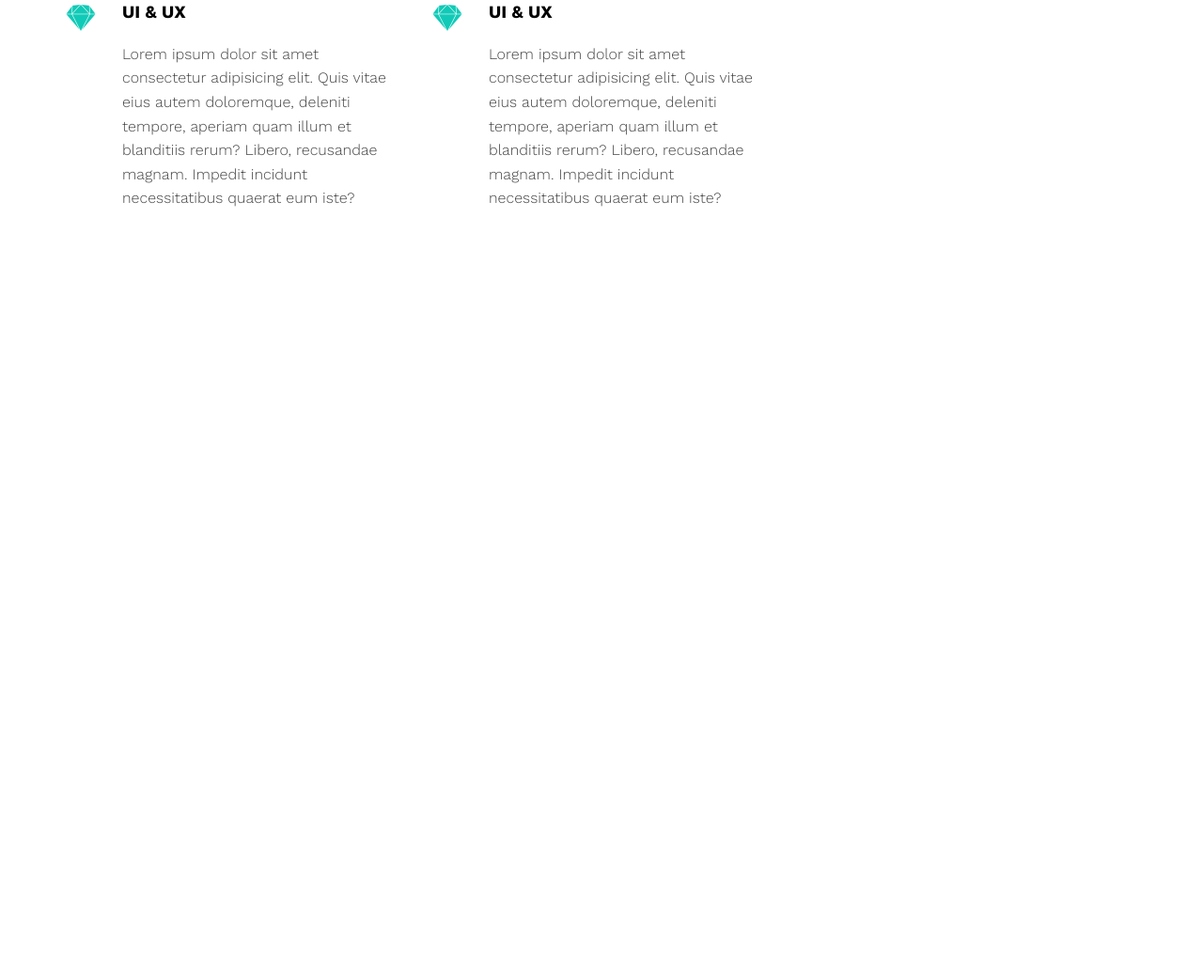
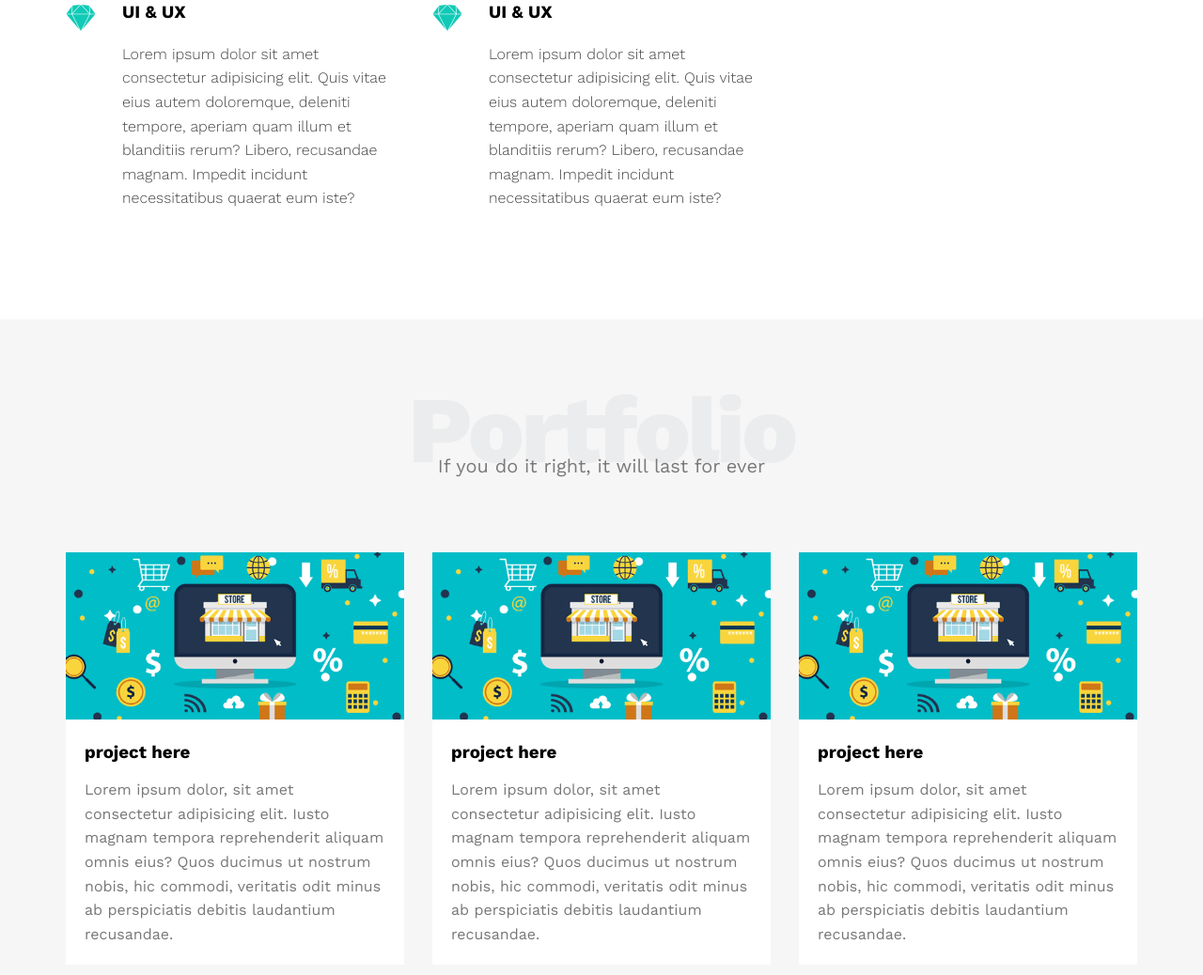
Before and after one commit to mahmoudjhonny/Agency-Web-Template, a plain HTML site: page index.html in a window 1280 px wide. Shown: the part 1862-2900 px from the top of the page at 94% size. Before the commit the page ends 2202 px from the top, so only its background shows below. Drawn offline with nearby package versions, Linux system fonts and the light colour scheme.

Commit message:
portfolio section

```diff
--- a/css/index.css
+++ b/css/index.css
@@ -1,6 +1,8 @@
 :root {
   --main-color: #10cab7;
   --secondary-color: #2c4755;
+  --section-padding: 60px;
+  --section-backgroung: #f6f6f6;
 }
 
 * {
@@ -114,7 +116,7 @@ body {
   list-style: none;
   margin: 0;
   padding: 0;
-  background-color: #f6f6f6;
+  background-color: var(--section-backgroung);
   position: absolute;
   right: 0;
   min-width: 200px;
@@ -126,7 +128,7 @@ body {
 .header .links ul::before {
   content: "";
   border: 10px solid;
-  border-color: transparent transparent #f6f6f6 transparent;
+  border-color: transparent transparent var(--section-backgroung) transparent;
   position: absolute;
   right: 5px;
   top: -20px;
@@ -182,9 +184,9 @@ body {
 }
 
 .features {
-  padding-top: 60px;
-  padding-bottom: 60px;
-  background-color: #f6f6f6;
+  padding-top: var(--section-padding);
+  padding-bottom: var(--section-padding);
+  background-color: var(--section-backgroung);
 }
 
 .features .container {
@@ -279,3 +281,38 @@ body {
     display: none;
   }
 }
+
+.portfolio {
+  padding-top: var(--section-padding);
+  padding-bottom: var(--section-padding);
+  background-color: var(--section-backgroung);
+}
+
+.portfolio .portfolio-content {
+  display: grid;
+  grid-template-columns: repeat(auto-fill, minmax(300px, 1fr));
+  grid-gap: 30px;
+  margin-top: 80px;
+}
+
+.portfolio .portfolio-content .card {
+  background-color: #fff;
+}
+
+.portfolio .portfolio-content .card img {
+  width: 100%;
+}
+
+.portfolio .portfolio-content .card .info {
+  padding: 20px;
+}
+
+.portfolio .portfolio-content .card h3 {
+  margin: 0;
+}
+
+.portfolio .portfolio-content .card p {
+  line-height: 1.6;
+  color: #777;
+  margin-bottom: 0;
+}
--- a/index.html
+++ b/index.html
@@ -75,6 +75,7 @@
         </div>
       </div>
     </div>
+
     <div class="services">
       <div class="container">
         <h2 class="specialHeading">Services</h2>
@@ -140,5 +141,50 @@
         </div>
       </div>
     </div>
+
+    <div class="portfolio">
+      <div class="container">
+        <h2 class="specialHeading">Portfolio</h2>
+        <p>If you do it right, it will last for ever</p>
+        <div class="portfolio-content">
+          <div class="card">
+            <img src="images/image-one.png" alt="" srcset="" />
+            <div class="info">
+              <h3>project here</h3>
+              <p>
+                Lorem ipsum dolor, sit amet consectetur adipisicing elit. Iusto
+                magnam tempora reprehenderit aliquam omnis eius? Quos ducimus ut
+                nostrum nobis, hic commodi, veritatis odit minus ab perspiciatis
+                debitis laudantium recusandae.
+              </p>
+            </div>
+          </div>
+          <div class="card">
+            <img src="images/image-one.png" alt="" srcset="" />
+            <div class="info">
+              <h3>project here</h3>
+              <p>
+                Lorem ipsum dolor, sit amet consectetur adipisicing elit. Iusto
+                magnam tempora reprehenderit aliquam omnis eius? Quos ducimus ut
+                nostrum nobis, hic commodi, veritatis odit minus ab perspiciatis
+                debitis laudantium recusandae.
+              </p>
+            </div>
+          </div>
+          <div class="card">
+            <img src="images/image-one.png" alt="" srcset="" />
+            <div class="info">
+              <h3>project here</h3>
+              <p>
+                Lorem ipsum dolor, sit amet consectetur adipisicing elit. Iusto
+                magnam tempora reprehenderit aliquam omnis eius? Quos ducimus ut
+                nostrum nobis, hic commodi, veritatis odit minus ab perspiciatis
+                debitis laudantium recusandae.
+              </p>
+            </div>
+          </div>
+        </div>
+      </div>
+    </div>
   </body>
 </html>
```
Also changed, not shown: images/image-one.png (added), images/image-three.jpg (added), images/image-two.jpg (added).
